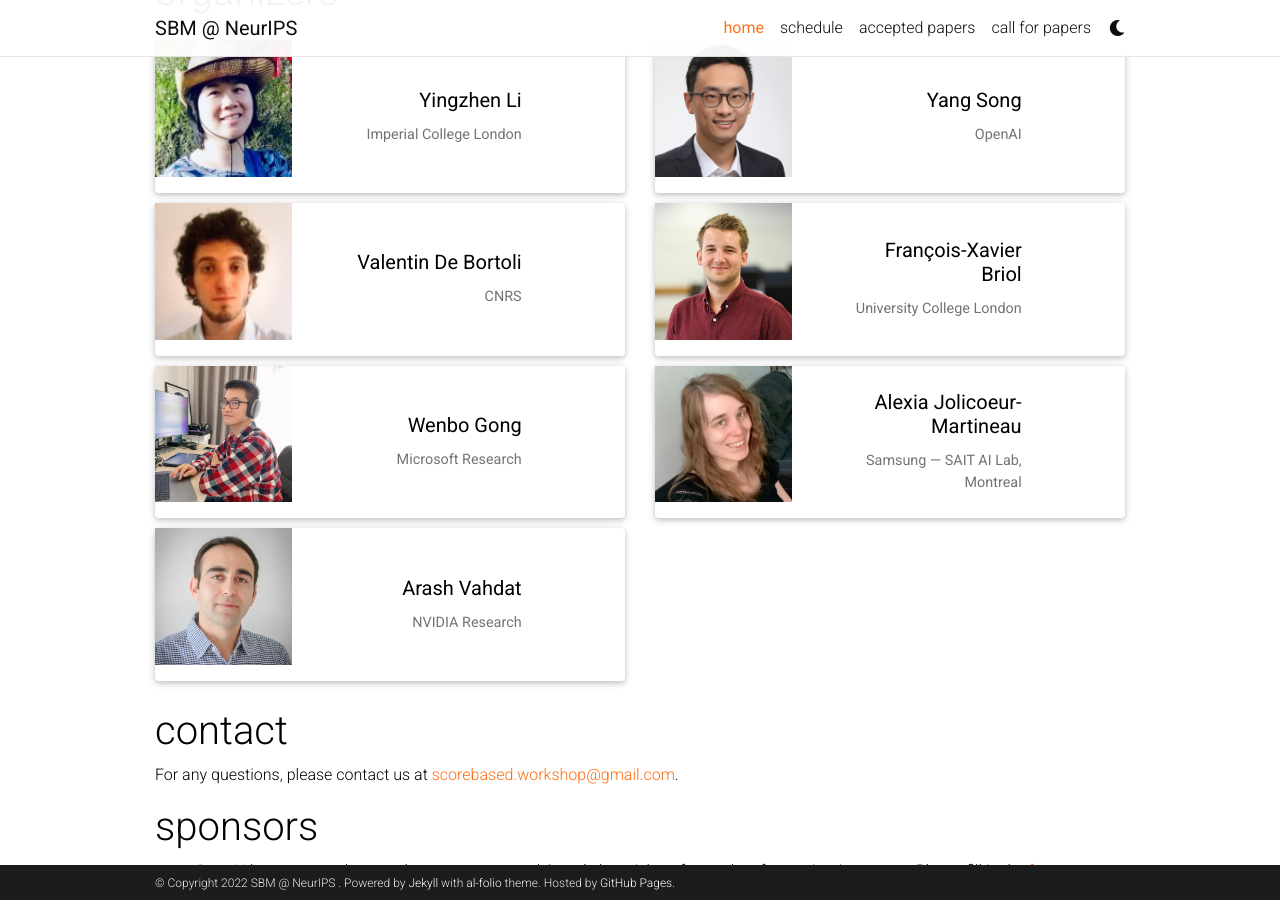
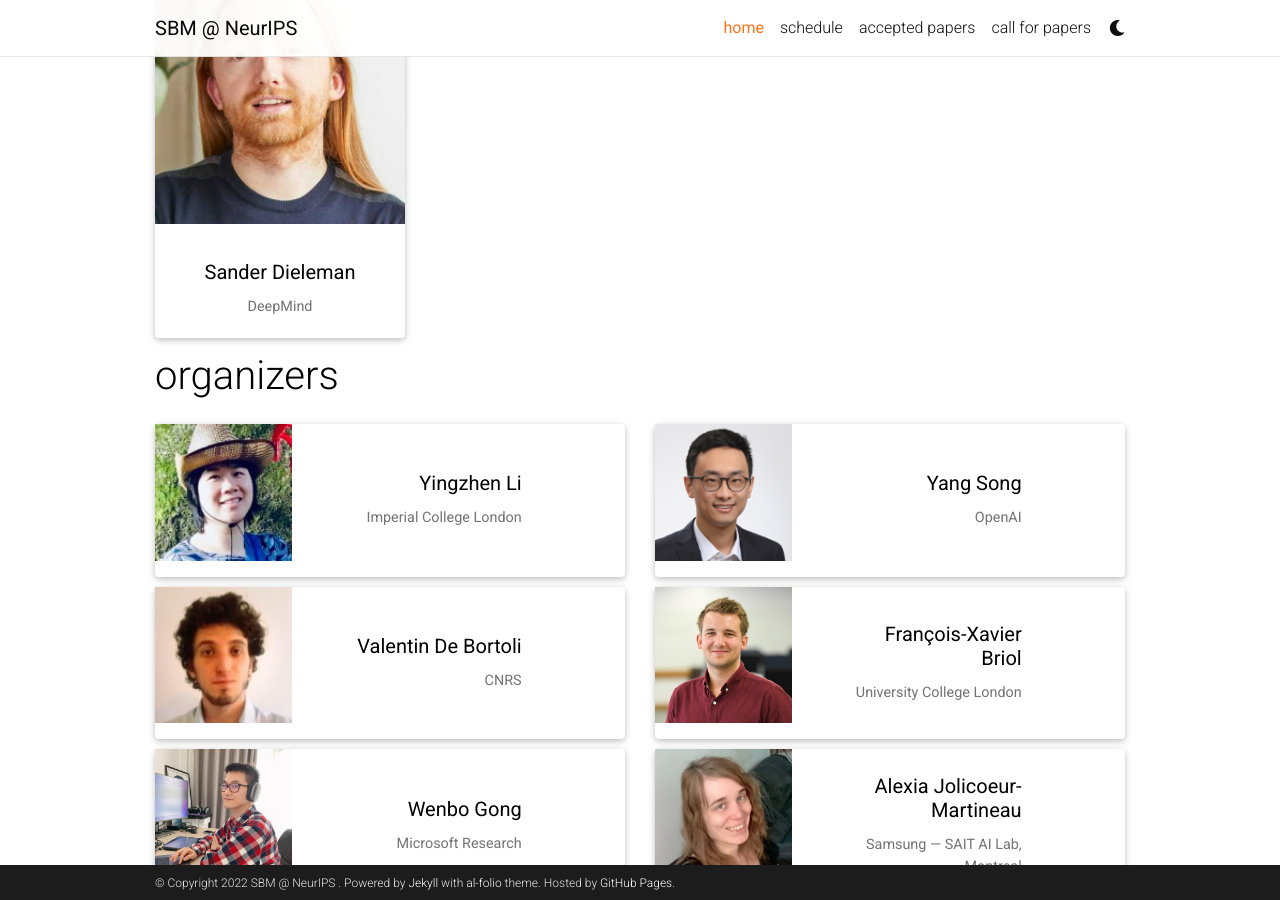
Before and after one commit to score-based-methods-workshop/score-based-methods-workshop.github.io, a Jekyll site: the page built from _pages/home.md, in a window 1280 px wide and 900 px high, scrolled down 2830 px. Built offline with Jekyll 4.4.1, drawn with Linux system fonts in a browser that asks for light colours; full-size pictures stand in for the smaller copies a plugin makes; comment, search, counter and statistics services are not loaded; a style sheet for code colours, icons or effects is not loaded.

Commit message:
add sander to the web

```diff
--- a/_pages/home.md
+++ b/_pages/home.md
@@ -74,6 +74,9 @@ This workshop will be an **in-person event** at [NeurIPS 2022](https://neurips.c
       <div class="col-sm-4">
         {% include people.html name="Mark Chen" affiliation="OpenAI" img="assets/img/people/mark.jpeg" url="https://scholar.google.com/citations?user=5fU-QMwAAAAJ&hl=en" %}
       </div>
+      <div class="col-sm-4">
+        {% include people.html name="Sander Dieleman" affiliation="DeepMind" img="assets/img/people/sander.png" url="https://benanne.github.io/about/" %}
+      </div>
   </div>
 
 # organizers
```
Also changed, not shown: assets/img/people/sander.png (added).
